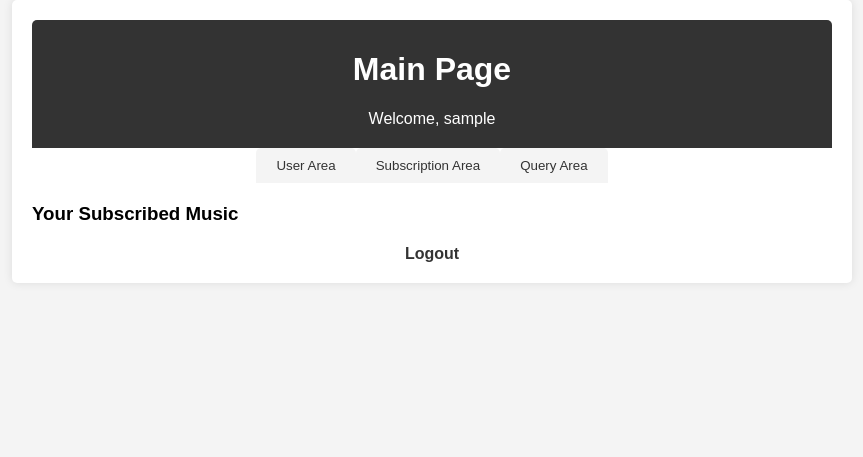
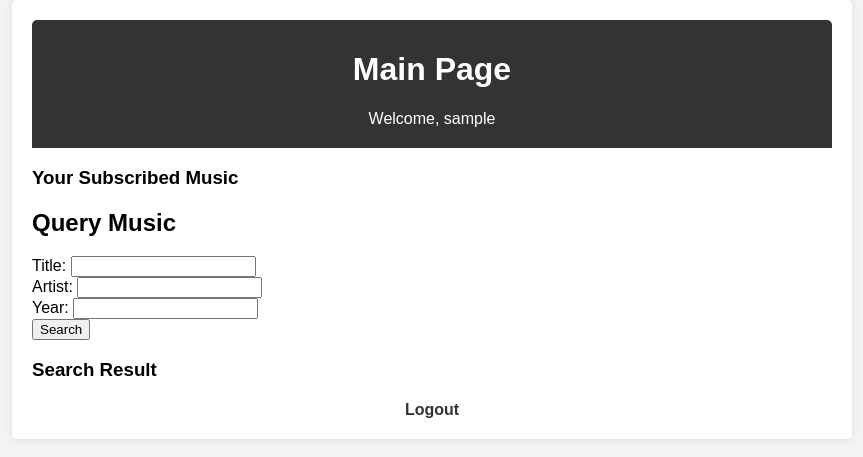
Before and after one commit to mukul500/a1-cloud-computing, a Flask app: page /home in a window 1280 px wide. Shown: the top 457 px of the page, without its empty margins (208-1071 px from the left). Run offline with Flask 3, Linux system fonts and the light colour scheme; the visitor is signed in with stand-in values (Sample User, id 1); data that the repository does not hold is empty.

Commit message:
Updated A1

```diff
--- a/main.py
+++ b/main.py
@@ -1,7 +1,9 @@
 import boto3
 from flask import Flask, render_template, request, redirect, url_for, session
 
-from utils.Utils import verify_user, user_exists, register_user, get_subscribed_music
+from utils.S3SignedUrl import get_music_with_signed_url
+from utils.Utils import verify_user, user_exists, register_user, get_subscribed_music, query_music, \
+    add_subscribed_music, remove_subscribed_music
 
 app = Flask(__name__)
 # secret_key to handle sessions.
@@ -59,8 +61,42 @@ def logout():
 @app.route('/home')
 def home():
     subscribed_music = get_subscribed_music(session['email'])
-    return render_template('Home.html', subscribed_music=subscribed_music)
+    subscribed_music_with_image = get_music_with_signed_url(subscribed_music)
+    return render_template('Home.html', subscribed_music=subscribed_music_with_image)
+
+
+@app.route('/search', methods=['POST'])
+def search():
+    print(request.method)
+    if request.method == 'POST':
+        title = request.form.get('title')
+        artist = request.form.get('artist')
+        year = request.form.get('year')
+        print(request.form)
+        print(f"Title: {title}, Artist: {artist}, Year: {year}")
+        music_list = query_music(title, artist, year)
+        music_list_with_image = get_music_with_signed_url(music_list)
+        print("--------------------")
+        return render_template('Home.html', query_music=music_list_with_image[:1])
+
+    return redirect(url_for('home'))
+
+
+@app.route('/subscribe', methods=['POST'])
+def subscribe():
+    title = request.form.get('title')
+    email = session['email']
+    add_subscribed_music(email, title)
+    return redirect(url_for('home'))
+
+
+@app.route('/unsubscribe', methods=['POST'])
+def unsubscribe():
+    title = request.form.get('title')
+    email = session['email']
+    remove_subscribed_music(email, title)
+    return redirect(url_for('home'))
 
 
 if __name__ == '__main__':
-    app.run(host='0.0.0.0', port=5000, debug=False)
+    app.run(host='0.0.0.0', port=8080, debug=True)
--- a/source/Repository.py
+++ b/source/Repository.py
@@ -1,19 +1,28 @@
 import boto3
 import requests
 
-api_url = "https://c9ovkz7jre.execute-api.us-east-1.amazonaws.com/stage/"
+api_url = "https://skbc0bw6kd.execute-api.us-east-1.amazonaws.com/stage/"
 
 
 def get_user(email):
     user_url = api_url + "user"
     params = {'email': email}
     response = requests.get(user_url, params=params)
-    return response.json()
+    print(response.json())
+    if response.status_code == 200:
+        return response.json()
+    return None
 
 
 def query_music(title, artist, year):
-    music_url = api_url + "music"
-    params = {'title': title, 'artist': artist, 'year': year}
+    music_url = api_url + "queryMusic"
+    params = {'artist': ''}
+    if title:
+        params = {'title': title}
+    if artist:
+        params = {'artist': artist}
+    if year:
+        params = {'year': year}
     response = requests.get(music_url, params=params)
     return response.json()
 
@@ -22,6 +31,8 @@ def register_user(email, username, password):
     user_url = api_url + "user"
     data = {'email': email, 'username': username, 'password': password}
     response = requests.post(user_url, params=data)
+    if response.status_code == 200:
+        return True
     return response.json()
 
 
@@ -35,14 +46,15 @@ def get_subscribed_music(email):
 
 
 def add_subscribed_music(email, title):
-    music_url = api_url + "subscribed"
-    data = {'email': email, 'title': title}
-    response = requests.post(music_url, params=data)
+    music_url = api_url + "subscribeMusic"
+    data = {'email': email, 'new_title': title}
+    response = requests.get(music_url, params=data)
+    print(response.json())
     return response.json()
 
 
 def remove_subscribed_music(email, title):
-    music_url = api_url + "subscribed"
-    data = {'email': email, 'title': title}
-    response = requests.delete(music_url, params=data)
+    music_url = api_url + "removeSubscribeMusic"
+    data = {'email': email, 'remove': title}
+    response = requests.get(music_url, params=data)
     return response.json()
--- a/templates/Home.html
+++ b/templates/Home.html
@@ -79,6 +79,13 @@
       font-weight: bold;
     }
 
+
+
+
+
+
+
+
     </style>
 </head>
 <body>
@@ -89,18 +96,6 @@
         <div class="welcome-message">Welcome, {{ session.username }}</div>
     </div>
 
-    <!-- Tab buttons -->
-    <div class="tab-buttons">
-        <button class="tab-button" onclick="openTab(event, 'user')">User Area</button>
-        <button class="tab-button" onclick="openTab(event, 'subscription')">Subscription Area</button>
-        <button class="tab-button" onclick="openTab(event, 'query')">Query Area</button>
-    </div>
-
-    <!-- Tab content -->
-    <div class="tab-content" id="user">
-        <h2>User Area</h2>
-        <!-- Add user area content here -->
-    </div>
 
     <div id="subscription" class="tab">
         <h3>Your Subscribed Music</h3>
@@ -111,16 +106,50 @@
                 <div class="music-details">
                     <h4>{{ music.title }}</h4>
                     <p>Year: {{ music.year }}</p>
+                    <form method="POST" action="{{ url_for('unsubscribe') }}">
+                            <input type="hidden" name="title" value="{{ music.title }}">
+                            <button type="submit" class="subscribe-button">Unsubscribe</button>
+                        </form>
                 </div>
-                <img src="{{ music.img_url }}" alt="{{ music.title }}" class="music-image">
+                <img src="{{ music.image_url }}" alt="{{ music.title }}" class="music-image">
             </li>
             {% endfor %}
         </ul>
     </div>
 
-    <div class="tab-content" id="query">
-        <h2>Query Area</h2>
-        <!-- Add query area content here -->
+    <div id="query" class="tab">
+        <h2>Query Music</h2>
+        <form method="POST" action="{{ url_for('search') }}">
+            <label for="title">Title:</label>
+            <input type="text" id="title" name="title" class="text-field">
+            <br>
+            <label for="artist">Artist:</label>
+            <input type="text" id="artist" name="artist" class="text-field">
+            <br>
+            <label for="year">Year:</label>
+            <input type="text" id="year" name="year" class="text-field">
+            <br>
+            <button type="submit" class="search-button">Search</button>
+        </form>
+        <div class="search-results">
+            <h3>Search Result</h3>
+            <ul class="music-list">
+                <!-- Iterate over the list of music and display each item -->
+                {% for music in query_music %}
+                <li class="music-item">
+                    <div class="music-details">
+                        <h4>{{ music.title }}</h4>
+                        <p>Year: {{ music.year }}</p>
+                        <form method="POST" action="{{ url_for('subscribe') }}">
+                            <input type="hidden" name="title" value="{{ music.title }}">
+                            <button type="submit" class="subscribe-button">Subscribe</button>
+                        </form>
+                    </div>
+                    <img src="{{ music.image_url }}" alt="{{ music.title }}" class="music-image">
+                </li>
+                {% endfor %}
+            </ul>
+        </div>
     </div>
 
     <!-- Logout link -->
@@ -129,27 +158,5 @@
     </div>
 </div>
 
-<script>
-    function openTab(evt, tabName) {
-      var i, tabcontent, tablinks;
-
-      // Hide all tab content
-      tabcontent = document.getElementsByClassName("tab-content");
-      for (i = 0; i < tabcontent.length; i++) {
-        tabcontent[i].style.display = "none";
-      }
-
-      // Deactivate all tab buttons
-      tablinks = document.getElementsByClassName("tab-button");
-      for (i = 0; i < tablinks.length; i++) {
-        tablinks[i].classList.remove("active");
-      }
-
-      // Show the selected tab and activate its button
-      document.getElementById(tabName).style.display = "block";
-      evt.currentTarget.classList.add("active");
-    }
-
-</script>
 </body>
 </html>
--- a/utils/MusicDataLoader.py
+++ b/utils/MusicDataLoader.py
@@ -13,7 +13,7 @@ def put_items(songs):
         artist = song['artist']
         year = song['year']
         web_url = song['web_url']
-        image_url = f"s3://{bucket_name}/{song['img_s3_key']}"
+        image_url = song['img_s3_key']
 
         # Put item into DynamoDB table
         table.put_item(
--- /dev/null
+++ b/utils/S3SignedUrl.py
@@ -0,0 +1,18 @@
+import boto3
+
+
+def get_music_with_signed_url(music):
+    s3_client = boto3.client('s3')
+
+    for song in music:
+        print(song)
+        url = s3_client.generate_presigned_url(
+            'get_object',
+            Params={
+                'Bucket': 's3959662images',
+                'Key': song['image_url']
+            },
+            ExpiresIn=3600
+        )
+        song['image_url'] = url
+    return music
--- a/utils/Utils.py
+++ b/utils/Utils.py
@@ -14,6 +14,8 @@ user_table = dynamodb.Table('login')
 
 def verify_user(email, password):
     user = get_user(email)
+    if user is None:
+        return False
     if not user or user['password'] != password:
         return False
     return True
```
Also changed, not shown: utils/DynamoQuery.py (+21 -7 lines).
